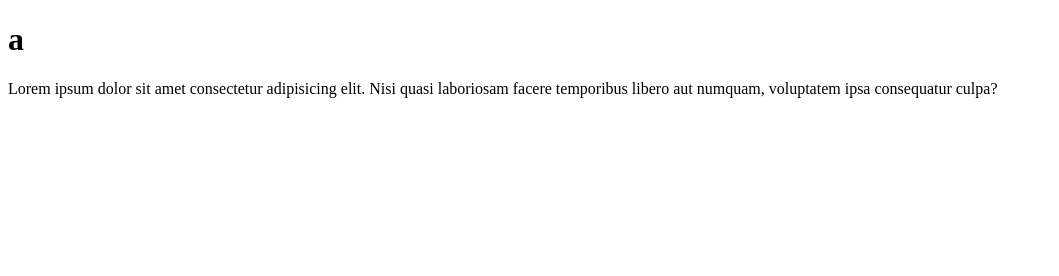
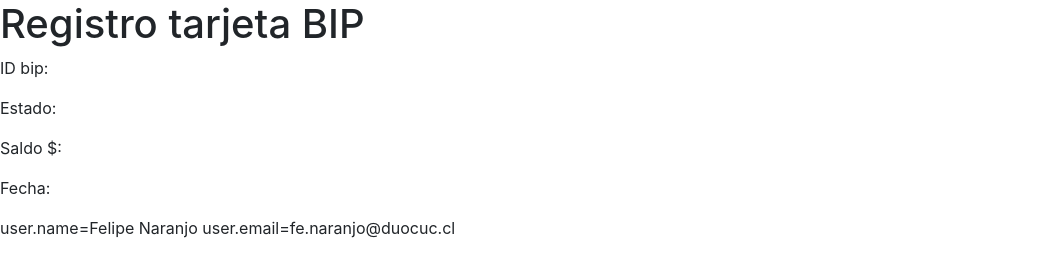
Before and after one commit to FelipeNaranjoL/proyectoBip, a plain HTML site: page index.html in a window 1280 px wide. Shown: the whole page, without its empty margins (0-1059 px from the left). Drawn offline with nearby package versions, Linux system fonts and the light colour scheme.

Commit message:
estructura avanzada

```diff
--- a/css/estilos.css
+++ b/css/estilos.css
@@ -0,0 +1,3 @@
+h1{
+
+}
--- a/index.html
+++ b/index.html
@@ -5,8 +5,27 @@
     <meta http-equiv="X-UA-Compatible" content="IE=edge">
     <meta name="viewport" content="width=device-width, initial-scale=1.0">
     <title>Tarjeta bip</title>
-    <h1>a</h1>
-    <p>Lorem ipsum dolor sit amet consectetur adipisicing elit. Nisi quasi laboriosam facere temporibus libero aut numquam, voluptatem ipsa consequatur culpa?</p>
+    <!-- Bootstrap CSS -->
+    <link rel="stylesheet" href="https://stackpath.bootstrapcdn.com/bootstrap/4.3.1/css/bootstrap.min.css" integrity="sha384-ggOyR0iXCbMQv3Xipma34MD+dH/1fQ784/j6cY/iJTQUOhcWr7x9JvoRxT2MZw1T" crossorigin="anonymous">
+    <link rel="stylesheet" href="/css/estilos.css">
+    <div class="cabecera">
+        <h1>Registro tarjeta BIP</h1>
+    </div>
+
+    <div class="ingreso_datos">
+
+    </div>
+
+    <div class="cuerpo_datos">
+        <p>ID bip:</p>
+        <p>Estado:</p>
+        <p>Saldo $:</p>
+        <p>Fecha:</p>
+    </div>
+
+    user.name=Felipe Naranjo
+    user.email=fe.naranjo@duocuc.cl
+
 </head>
 <body>
 
```
